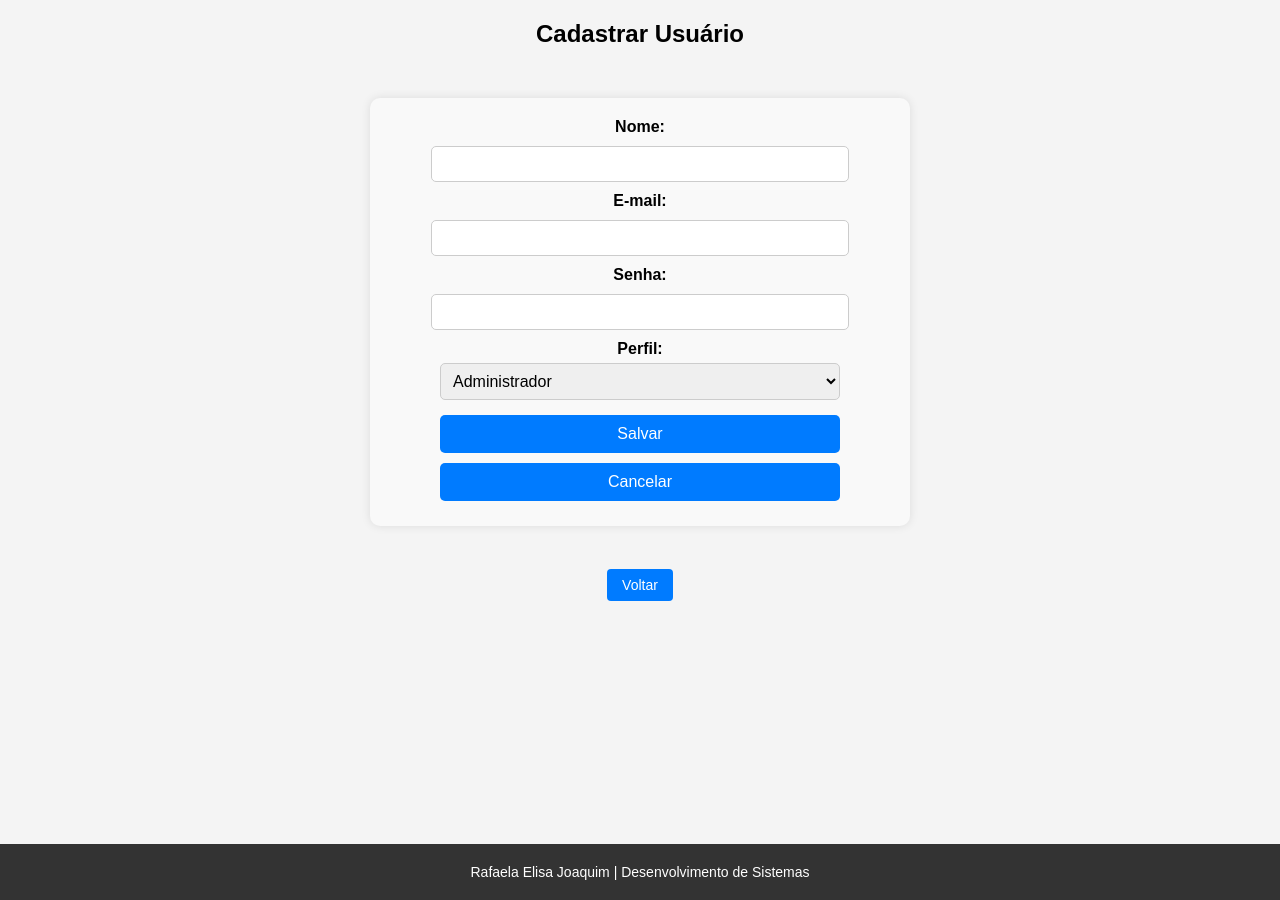
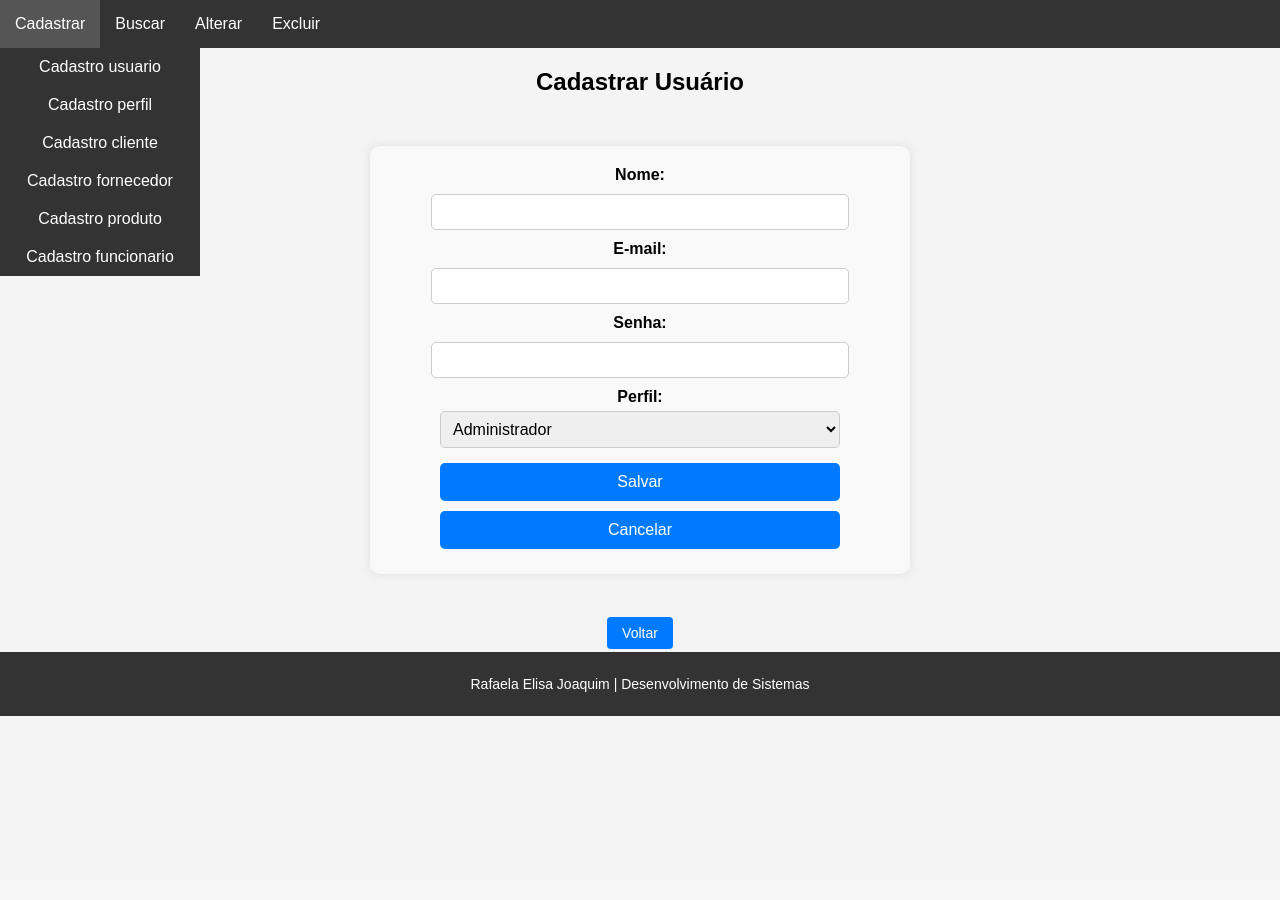
Before and after one commit to rafaelaelisajoaquim/Rafaela_Joaquim_prova, a PHP site: page /cadastro_usuario.php in a window 1280 px wide. After the commit the page ends 716 px from the top, so only its background shows below. Run offline with PHP 8.4, Linux system fonts and the light colour scheme; a user stored in the database is signed in; data comes from the database, SQL or seed files in the repository.

Commit message:
Cadastro Usuário
Adicionado dropdown.

```diff
--- a/cadastro_usuario.php
+++ b/cadastro_usuario.php
@@ -27,6 +27,40 @@
             echo "<script>alert('Erro ao cadastrar usuário!');</script>";
         }
     }
+
+    //OBTENDO O NOME DO PESFIL DO USUARIO LOGADO
+    $id_perfil = $_SESSION['perfil'];
+    $sqlPerfil = "SELECT nome_perfil FROM perfil WHERE id_perfil = :id_perfil";
+    $stmtPerfil=$pdo->prepare($sqlPerfil);
+    $stmtPerfil->bindParam(':id_perfil',$id_perfil);
+    $stmtPerfil->execute();
+    $perfil = $stmtPerfil->fetch(PDO::FETCH_ASSOC);
+    $nome_perfil = $perfil['nome_perfil'];
+
+    //DEFINICAO DAS PERMISSOES POR perfil
+    $permissoes= [
+        1 =>["Cadastrar"=>["cadastro_usuario.php","cadastro_perfil.php","cadastro_cliente.php","cadastro_fornecedor.php","cadastro_produto.php","cadastro_funcionario.php"],
+        "Buscar"=>["buscar_usuario.php","buscar_perfil.php","buscar_cliente.php","buscar_fornecedor.php","buscar_produto.php","buscar_funcionario.php"],
+        "Alterar"=>["alterar_usuario.php","alterar_perfil.php","alterar_cliente.php","alterar_fornecedor.php","alterar_produto.php","alterar_funcionario.php"],
+        "Excluir"=>["excluir_usuario.php","excluir_perfil.php","excluir_cliente.php","excluir_fornecedor.php","excluir_produto.php","excluir_funcionario.php"]],
+
+        2 =>["Cadastrar"=>["cadastro_cliente.php"],
+        "Buscar"=>["buscar_cliente.php","buscar_fornecedor.php","buscar_produto.php"],
+        "Alterar"=>["alterar_cliente.php","alterar_fornecedor.php","alterar_produto.php"],
+        "Excluir"=>["excluir_produto.php"]],
+
+        3 =>["Cadastrar"=>["cadastro_fornecedor.php","cadastro_produto.php"],
+        "Buscar"=>["buscar_cliente.php","buscar_fornecedor.php","buscar_produto.php"],
+        "Alterar"=>["alterar_fornecedor.php","alterar_produto.php"],
+        "Excluir"=>["excluir_produto.php"]],
+
+        4 =>["Cadastrar"=>["cadastro_cliente.php"],
+        "Buscar"=>["buscar_produto.php"],
+        "Alterar"=>["alterar_cliente.php"]],
+    ];
+
+    //OBTENDO AS OPÇÕES DISPONIVEIS PARA O PERFIL LOGADO
+    $opcoes_menu = $permissoes["$id_perfil"];
 ?>
 
 
@@ -62,25 +96,38 @@
 
         .footer {
             background-color: #333;
-            padding: 20px;
-            margin-top: 30px;
+            margin-top: 10px;
+            padding: 10px;
             width: 100%;
             box-sizing: border-box;
-            margin-bottom: 0;
             position: absolute;
-            bottom: 0;
-            left: 0;
         }
 
         .footer p {
             text-align: center;
             color: white;
-            margin: 0;
             font-size: 14px;
         }
     </style>
 </head>
 <body>
+<nav>
+    <ul class="menu">
+            <?php foreach($opcoes_menu as $categoria => $arquivos): ?>
+                <li class="dropdown">
+                    <a href="#"><?=$categoria ?></a>
+                    <ul class="dropdown-menu">
+                        <?php foreach($arquivos as $arquivo): ?>
+                            <li>
+                                <a href="<?=$arquivo ?>">
+                                <?=ucfirst(str_replace("_"," ",basename($arquivo,".php"))); ?></a>
+                            </li>
+                        <?php endforeach; ?>
+                    </ul>
+                </li>
+            <?php endforeach; ?>
+        </ul>
+    </nav>
     <h2> Cadastrar Usuário </h2>
     <form action="cadastro_usuario.php" method="POST">
         <label for="nome"> Nome: </label>
@@ -105,8 +152,9 @@
     </form>
 
     <a class="voltar" href="principal.php">Voltar</a>
-    <footer class="footer">
-    <p>Rafaela Elisa Joaquim | Desenvolvimento de Sistemas</p>
-    </footer>
-</body>
+
+        <footer class="footer">
+            <p>Rafaela Elisa Joaquim | Desenvolvimento de Sistemas</p>
+        </footer>
+    </body>
 </html>
```
